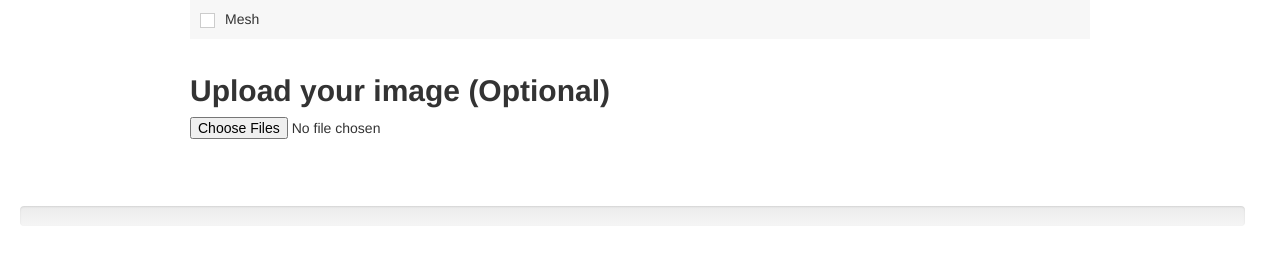
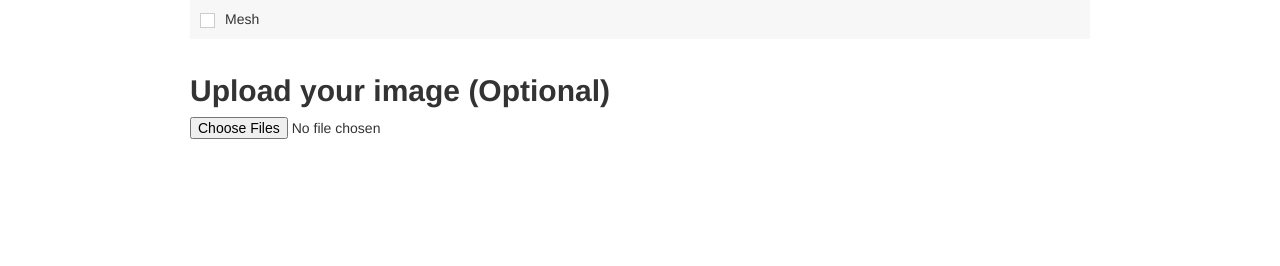
Before and after one commit to linruth/FishHackathon, a Flask app: page / in a window 1280 px wide. Shown: the part 1208-1474 px from the top of the page. After the commit the page ends 1347 px from the top, so only its background shows below. Run offline with Flask 2, Linux system fonts and the light colour scheme; some libraries are stand-ins or nearby versions.

Commit message:
more changes for styling

```diff
--- a/templates/index2.html
+++ b/templates/index2.html
@@ -291,28 +291,7 @@ quiz.init();
 
 
 
-		<div id="wrapper" class="center">
 
-
-<div class="row80 center">
-
-        <div class="progress center">
-        <div class="zero no-color"></div>
-        <div class="one no-color"></div>
-        <div class="two no-color"></div>
-        <div class="three no-color"></div>
-        <div class="four no-color"></div>
-        <div class="five no-color"></div>
-        <div class="six no-color"></div>
-        <div class="seven no-color"></div>
-        <div class="eight no-color"></div>
-        <div class="nine no-color"></div>
-        <div class="ten no-color"></div>
-            <div class="progress-bar" style="width: 0%;"></div>
-        </div></div>
-
-
-</div>
 
 
 
```
Also changed, not shown: templates/findindex.html (+0 -18 lines).
